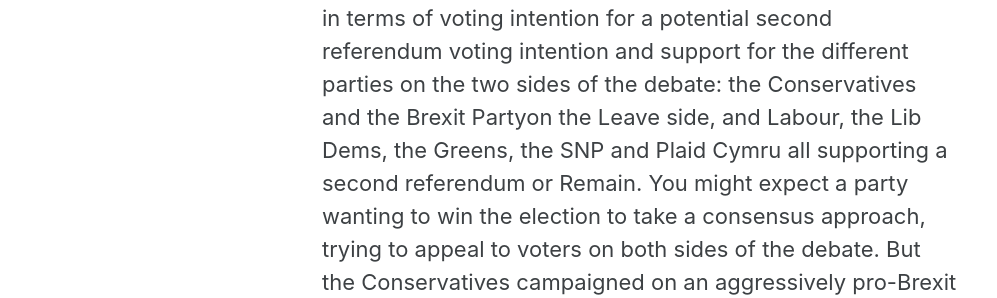
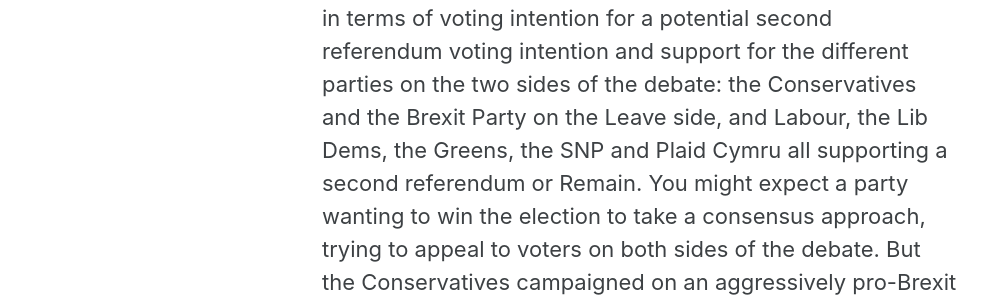
Before and after one commit to sixhundredandfifty/blog, a Jekyll site: the page built from _posts/2020-05-17-election19.md, in a window 1280 px wide and 900 px high, scrolled down 665 px. Shown: the part 288-586 px from the top of the window, without its empty margins (0-997 px from the left). Built offline with Jekyll 4.4.1, drawn with Linux system fonts in a browser that asks for light colours; cached includes are drawn as plain includes; nearby versions of some CDN libraries; some of the changed text lies outside the part shown.

Commit message:
Update 2020-05-17-election19.md

```diff
--- a/_posts/2020-05-17-election19.md
+++ b/_posts/2020-05-17-election19.md
@@ -11,7 +11,7 @@ It’s the same with elections. The fundamentals here are things like popular po
 
 A winning strategy for an election campaign needs to be based around this fact. And the Conservatives’ 2019 campaign was one of the best examples of this in recent memory.
 
-2019, unusually, was a single-issue election, focused almost entirely on Brexit. And in the run up to the election, the country appeared [pretty evenly divided over the issue](https://whatukthinks.org/eu/questions/if-there-was-a-referendum-on-britains-membership-of-the-eu-how-would-you-vote-2/), both in terms of voting intention for a potential second referendum voting intention and support for the different parties on the two sides of the debate: the Conservatives and the Brexit Partyon the Leave side, and Labour, the Lib Dems, the Greens, the SNP and Plaid Cymru all supporting a second referendum or Remain. You might expect a party wanting to win the election to take a consensus approach, trying to appeal to voters on both sides of the debate. But the Conservatives campaigned on an aggressively pro-Brexit line - and if you examine how the contest looked at the individual seat level, that made perfect sense.
+2019, unusually, was a single-issue election, focused almost entirely on Brexit. And in the run up to the election, the country appeared [pretty evenly divided over the issue](https://whatukthinks.org/eu/questions/if-there-was-a-referendum-on-britains-membership-of-the-eu-how-would-you-vote-2/), both in terms of voting intention for a potential second referendum voting intention and support for the different parties on the two sides of the debate: the Conservatives and the Brexit Party on the Leave side, and Labour, the Lib Dems, the Greens, the SNP and Plaid Cymru all supporting a second referendum or Remain. You might expect a party wanting to win the election to take a consensus approach, trying to appeal to voters on both sides of the debate. But the Conservatives campaigned on an aggressively pro-Brexit line - and if you examine how the contest looked at the individual seat level, that made perfect sense.
 
 Chart 1 shows the electoral ‘battleground’ that the Conservatives were facing in terms of seats. Taking the 2017 election (where the Conservatives won 317 seats) as the starting point, it shows how big a ‘swing’ the Conservatives would need to take - or lose - each seat (‘swing’ being the average of the increase in Conservative vote share and decrease in its main challenger’s vote share in that seat). Each point represents a seat and is coloured according to its estimated Leave/Remain vote in the 2016 EU Referendum.
 
```
